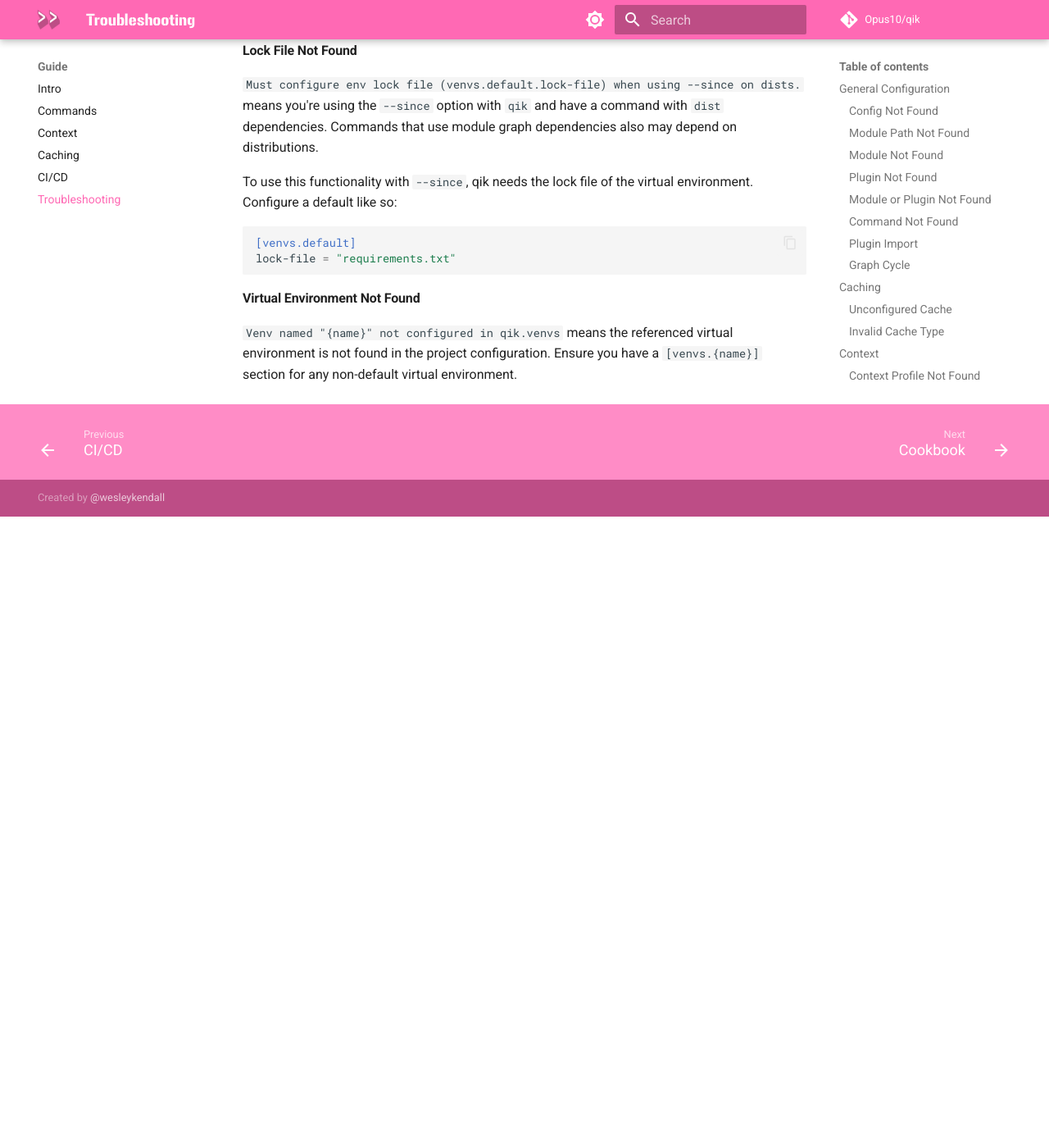
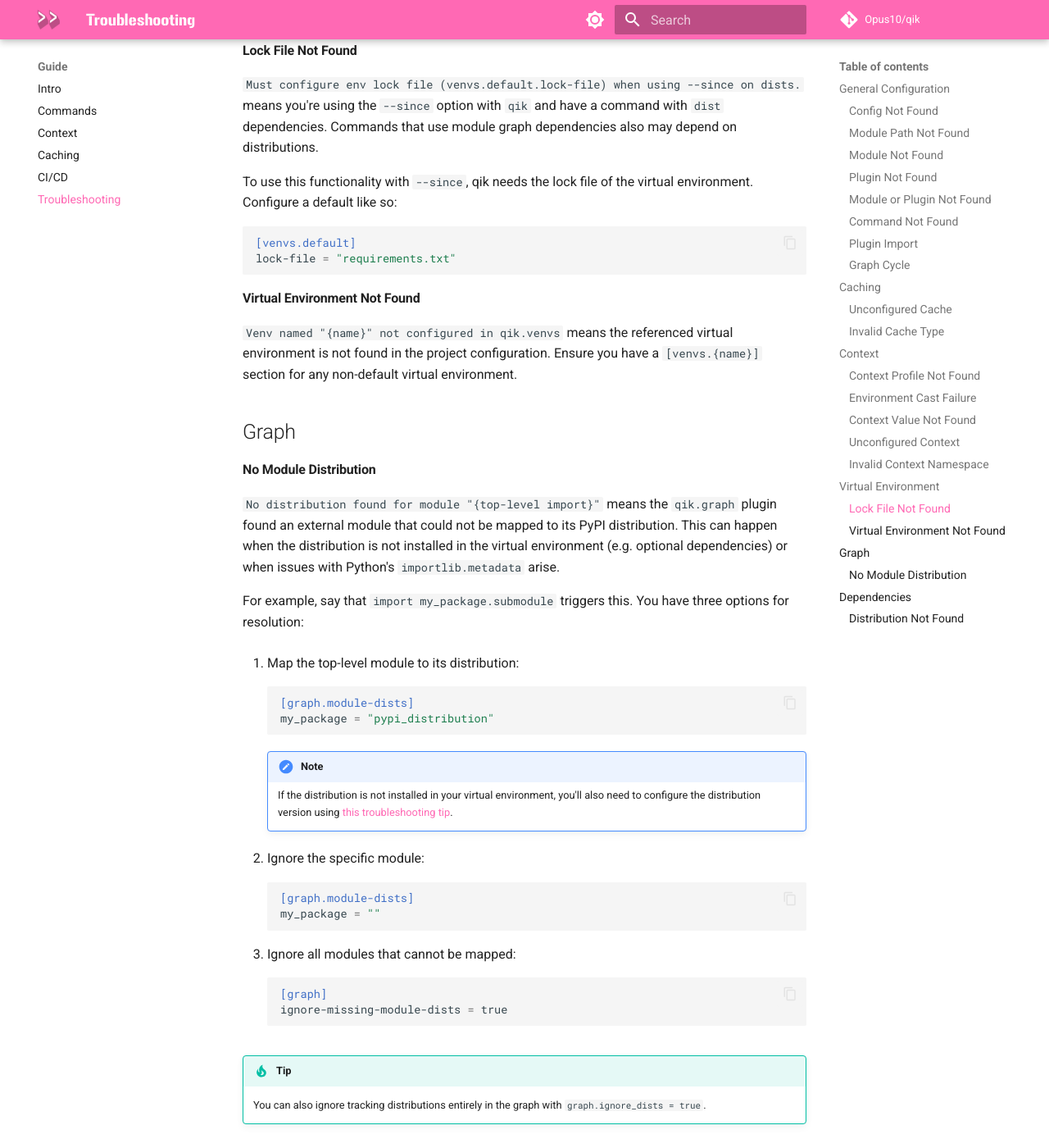
Before and after one commit to Opus10/qik, an MkDocs documentation site: the page built from docs/errors.md, in a window 1280 px wide and 1400 px high, scrolled down 3420 px. Shown: the whole window at 82% size. Built offline with MkDocs 1.6.1 and Material for MkDocs 9.7.7, drawn with Linux system fonts in a browser that asks for light colours; comment, search, counter and statistics services are not loaded; before the commit the page ends 4050 px from its top, so only the background shows below that; some of the changed text lies outside the part shown.

Commit message:
Includes the ability to override missing module and distributions, along with much better error handling for individual failures in the runner.
Type: trivial

````diff
--- a/docs/errors.md
+++ b/docs/errors.md
@@ -117,7 +117,7 @@
 
 <a id="ctx1"></a>
 
-#### Environment CastFailured
+#### Environment Cast Failure
 
 Context variables are typed, so environment variables must be able to be cast to these types. You'll receive this error when:
 
@@ -170,3 +170,65 @@
 #### Virtual Environment Not Found
 
 `Venv named "{name}" not configured in qik.venvs` means the referenced virtual environment is not found in the project configuration. Ensure you have a `[venvs.{name}]` section for any non-default virtual environment.
+
+## Graph
+
+<a id="graph0"></a>
+
+#### No Module Distribution
+
+`No distribution found for module "{top-level import}"` means the `qik.graph` plugin found an external module that could not be mapped to its PyPI distribution. This can happen when the distribution is not installed in the virtual environment (e.g. optional dependencies) or when issues with Python's `importlib.metadata` arise.
+
+For example, say that `import my_package.submodule` triggers this. You have three options for resolution:
+
+1. Map the top-level module to its distribution:
+
+    ```toml
+    [graph.module-dists]
+    my_package = "pypi_distribution"
+    ```
+
+    !!! note
+
+        If the distribution is not installed in your virtual environment, you'll also need to configure the distribution version using [this troubleshooting tip](#dep0).
+
+2. Ignore the specific module:
+
+    ```toml
+    [graph.module-dists]
+    my_package = ""
+    ```
+
+3. Ignore all modules that cannot be mapped:
+
+    ```toml
+    [graph]
+    ignore-missing-module-dists = true
+    ```
+
+!!! tip
+
+    You can also ignore tracking distributions entirely in the graph with `graph.ignore_dists = true`.
+
+## Dependencies
+
+<a id="dep0"></a>
+
+#### Distribution Not Found
+
+`Distribution "{package name}" not found` means the distribution could not be found in the virtual environment. You have two options for resolution:
+
+1. Map the distribution to a version:
+
+    ```toml
+    [dist-versions]
+    pypi-package-name = "version"
+    ```
+
+2. Ignore any missing distributions:
+
+    ```toml
+    ignore-missing-dists = true
+    ```
+
+If this error surfaces from using the `qik.graph` plugin for module dependencies, other options for overriding behavior are in [this troubleshooting tip](#graph0).
````
Also changed, not shown: docs/commands.md (+6 -2 lines), docs/roadmap.md (+3 -3 lines), 9 other files.
